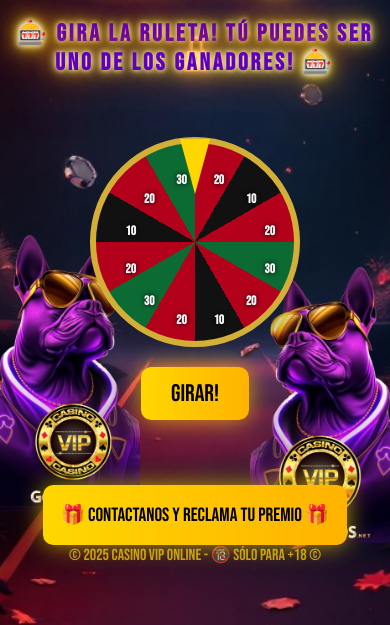
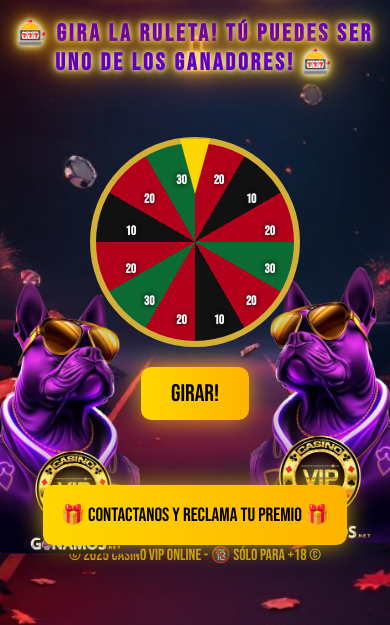
Before and after one commit to GLSchiaffino/Landing-page-CASINO-V.I.P---V1, a plain HTML site: page index.html in a window 390 px wide. Shown: the part 104-729 px from the top of the page. Drawn offline with Linux system fonts and the light colour scheme.

Commit message:
perro ajuste final

```diff
--- a/style.css
+++ b/style.css
@@ -294,7 +294,7 @@ button:hover {
     top: auto;
   }
    .perro-left {
-    top: calc(55% );
+    top: calc(55%+2px );
   }
   .btn.bono {
     margin-top: 65px;
```
